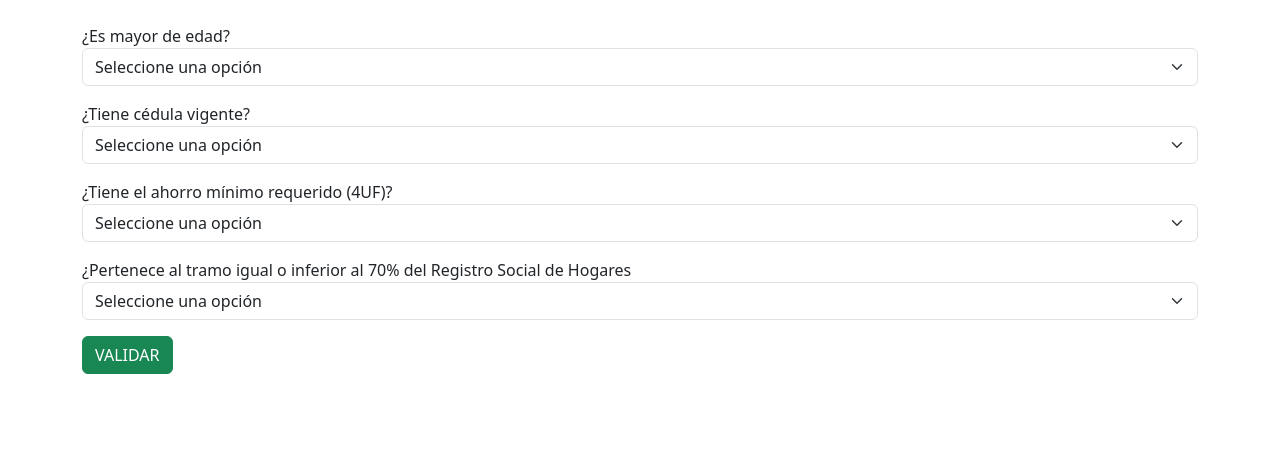
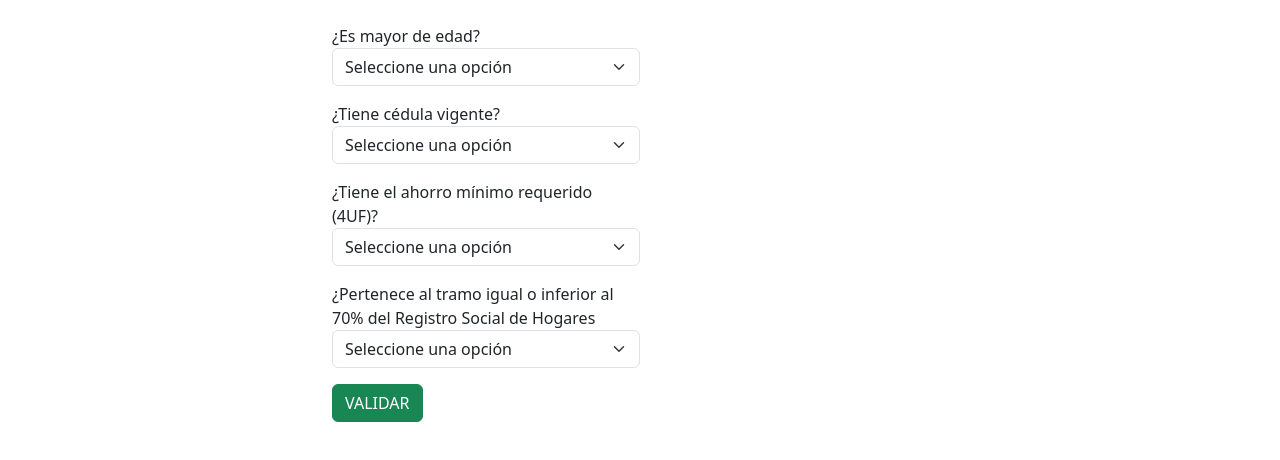
Before and after one commit to gurrutia15/M4AE2-ABP2, a plain HTML site: page index_subsidio.html in a window 1280 px wide. Drawn offline with nearby package versions, Linux system fonts and the light colour scheme.

```diff
--- a/assets/js/index.js
+++ b/assets/js/index.js
@@ -1,4 +1,4 @@
-let tipo_cambio = 745
+const tipo_cambio = 745
 let inputDolar= document.getElementById('monto_ingresado')
 let botonIngresar = document.getElementById('btn_ingresar')
 let resultadoDiv = document.getElementById('resultado')
--- a/index_subsidio.html
+++ b/index_subsidio.html
@@ -7,8 +7,8 @@
     <link href="https://cdn.jsdelivr.net/npm/bootstrap@5.3.7/dist/css/bootstrap.min.css" rel="stylesheet" integrity="sha384-LN+7fdVzj6u52u30Kp6M/trliBMCMKTyK833zpbD+pXdCLuTusPj697FH4R/5mcr" crossorigin="anonymous">
 </head>
 <body>
-    <div class="container mt-4">
-        <div class="form">
+    <div class="container my-4 w-50">
+        <div class="form w-50">
             <div class="mb-3">
                 <label for="mayor_edad">¿Es mayor de edad?</label>
                  <select name="" class="form-select" id="mayor_edad">
@@ -34,7 +34,7 @@
                  </select>
             </div>
             <div class="mb-3">
-                <label for="rsh70">¿Pertenece al tramo igual o inferior al 70% del Registro Social de Hogares</label>
+                <label for="rsh70" class="">¿Pertenece al tramo igual o inferior al 70% del Registro Social de Hogares</label>
                 <select name="" id="rsh70" class="form-select">
                     <option value="" selected disabled >Seleccione una opción</option>
                     <option value="si">Sí</option>
```
Also changed, not shown: 1 other file.
